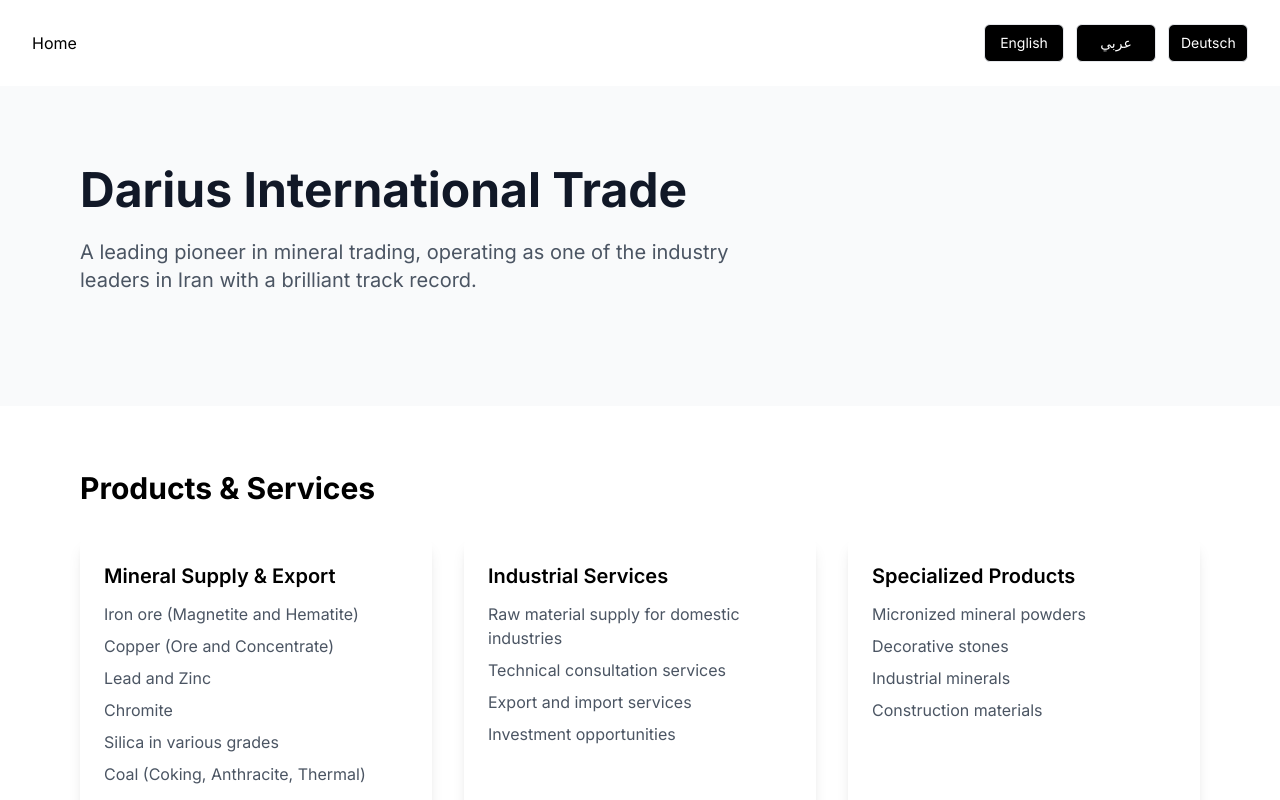
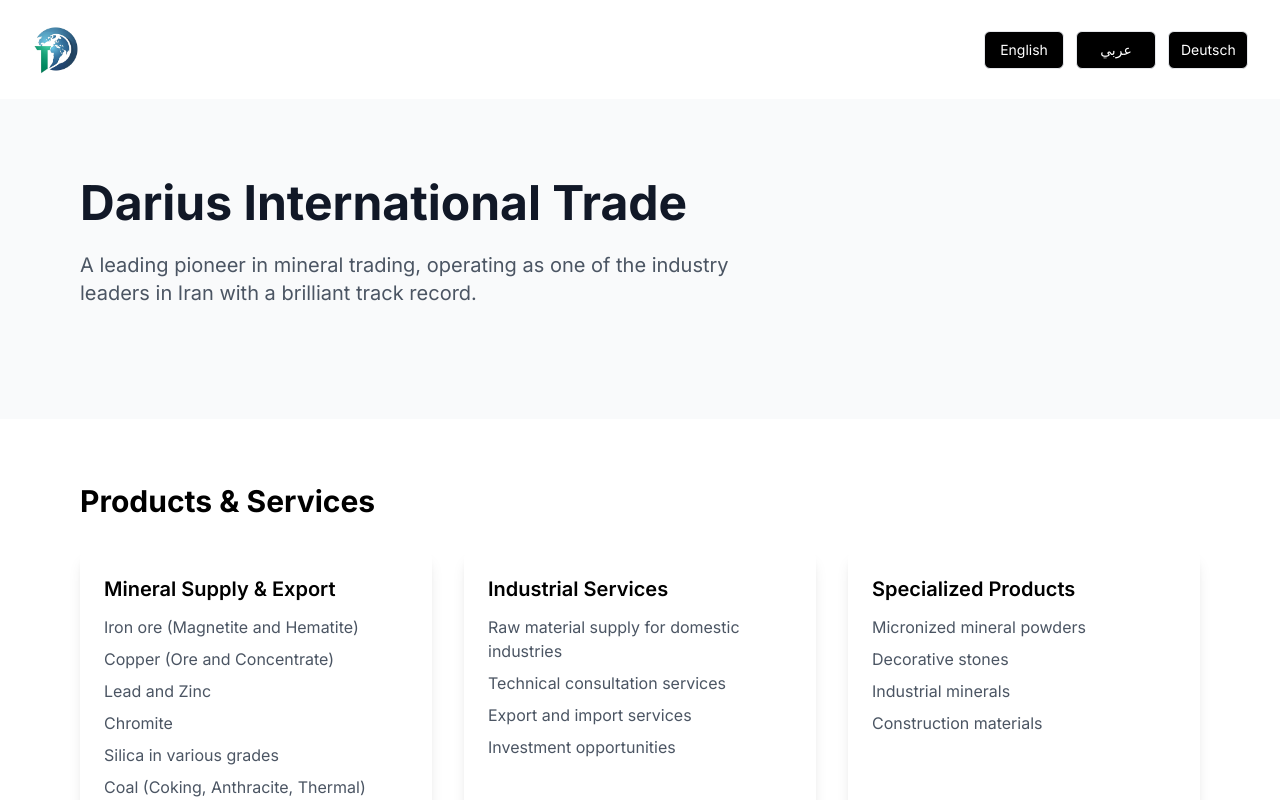
Before and after one commit to ma-abaspour/dj-i18n, a Next.js app: page /en in a window 1280 px wide. Shown: the top 800 px of the page. Built offline with nearby package versions, Linux system fonts and the light colour scheme.

Commit message:
added logo

```diff
--- a/app/[lang]/components/header.tsx
+++ b/app/[lang]/components/header.tsx
@@ -2,6 +2,8 @@
 import { Locale } from '@/i18n.config'
 import { getDictionary } from '@/lib/dictionary'
 import LocaleSwitcher from './locale-switcher'
+import Image from 'next/image'
+import logo from '@/public/logo.svg'
 
 export default async function Header({ lang }: { lang: Locale }) {
   const { navigation } = await getDictionary(lang)
@@ -11,7 +13,9 @@
       <nav className='container flex items-center justify-between'>
         <ul className='flex gap-x-8'>
           <li>
-            <Link href={`/${lang}`}>{navigation.home}</Link>
+            <Link href={`/${lang}`}>
+              <Image src={logo} alt="Logo" width={50} height={50} />
+            </Link>
           </li>
           {/* <li>
             <Link href={`/${lang}/about`}>{navigation.about}</Link>
```
Also changed, not shown: public/logo.svg (added).
